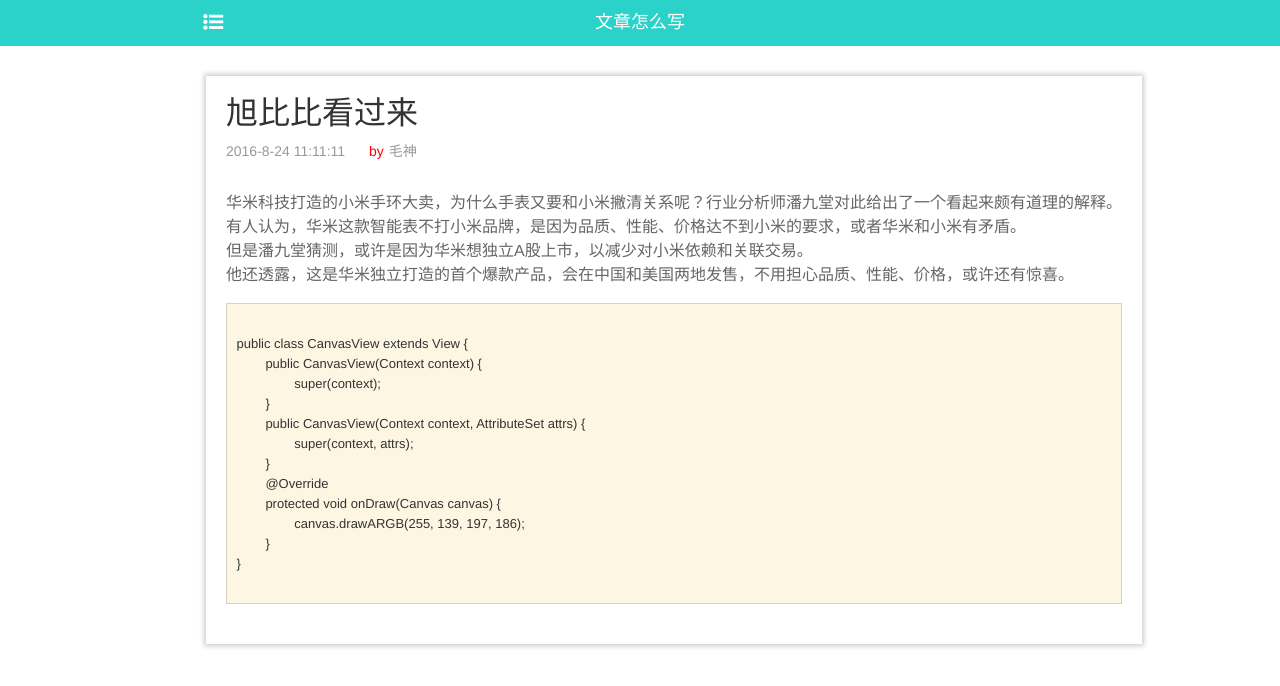
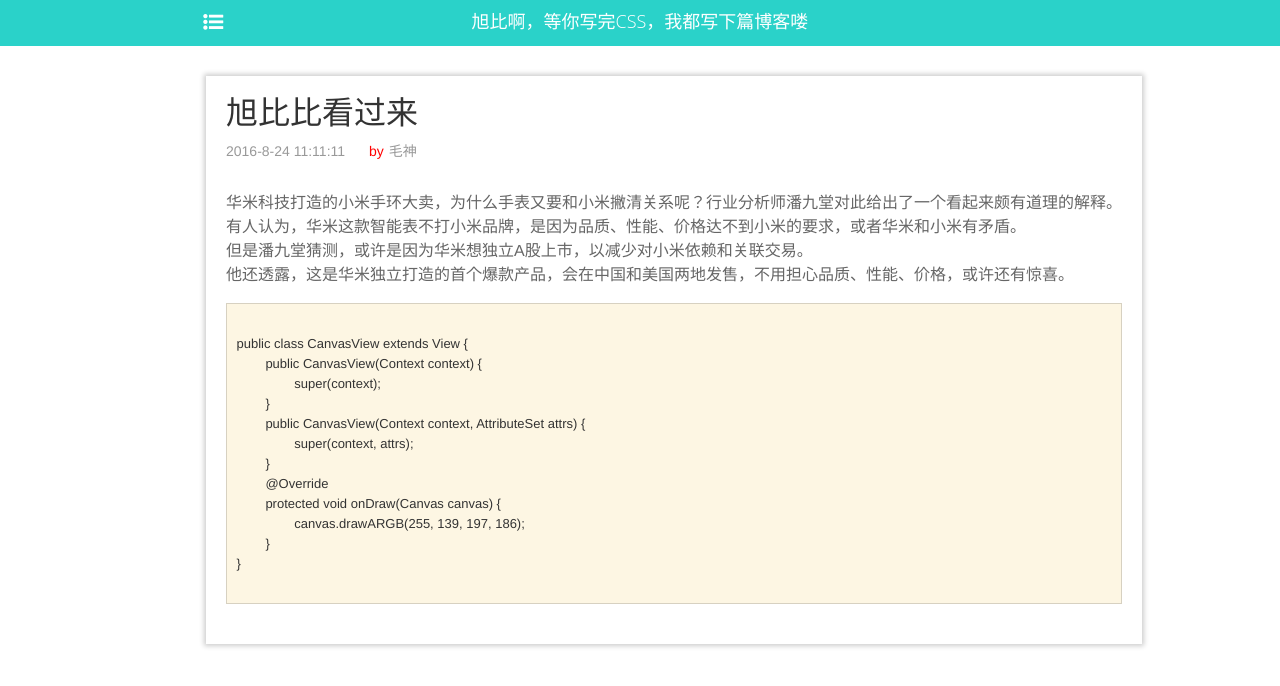
Before and after one commit to xiaodousa/zqmao, a plain HTML site: page docs/main.html in a window 1280 px wide. Drawn offline with Linux system fonts and the light colour scheme.

Commit message:
Update main.html

```diff
--- a/docs/main.html
+++ b/docs/main.html
@@ -39,7 +39,7 @@
 				<a href="#menu" class="menu-link"><i class="fa fa-list-ul"></i></a>
 			</div>
 			<div class="Profile-mid">
-				<h5 class="pro-link"><a href="main.html">文章怎么写</a></h5>
+				<h5 class="pro-link"><a href="main.html">旭比啊，等你写完css，我都写下篇博客喽</a></h5>
 			</div>
 
 			<div class="clearfix"></div>
```
